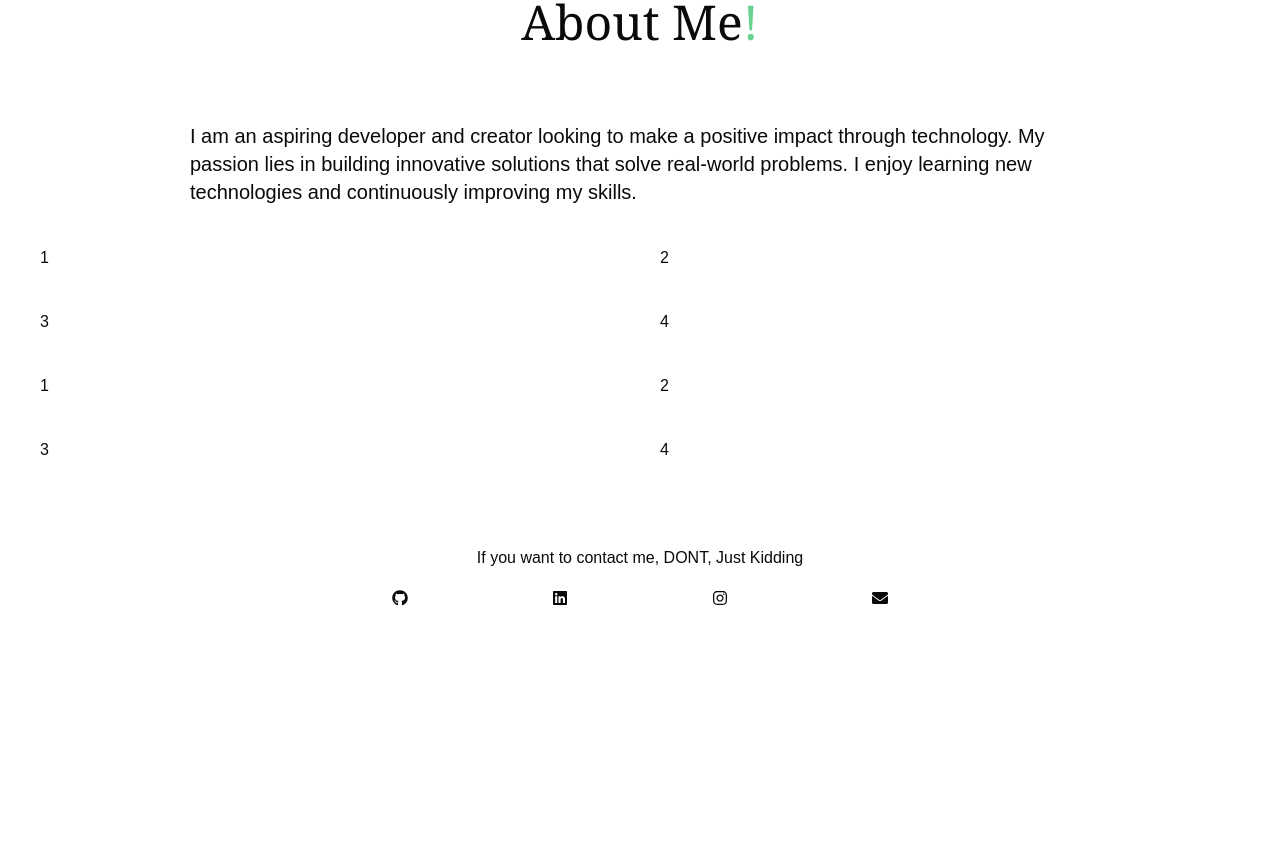
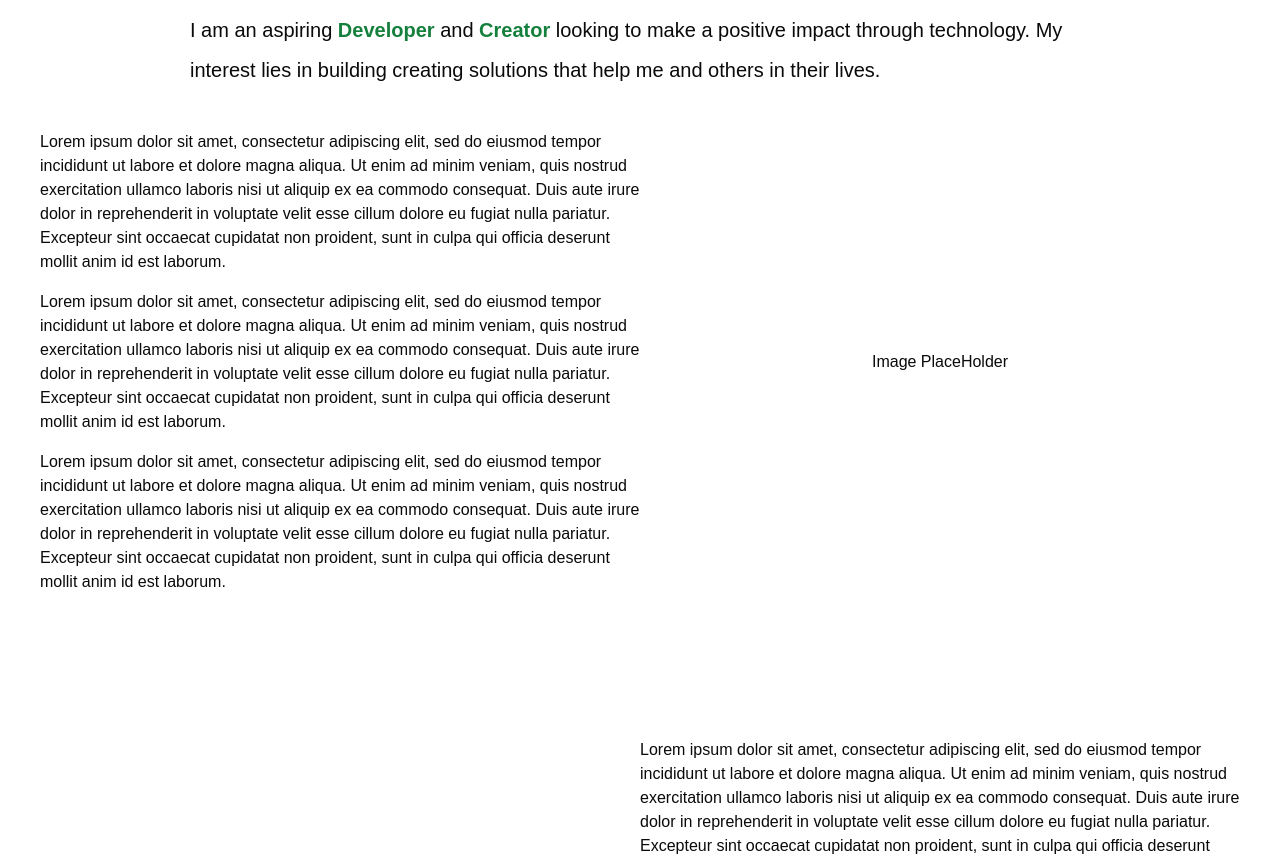
Before and after one commit to adamsulemanji/PersonalWebsite, a Next.js app in the folder frontend/: page / in a window 1280 px wide. Shown: the part 1940-2797 px from the top of the page. Before the commit the page ends 2566 px from the top, so only its background shows below. Built offline with nearby package versions, Linux system fonts and the light colour scheme.

Commit message:
Adding section for about me and placeholder text

```diff
--- a/frontend/src/app/page.tsx
+++ b/frontend/src/app/page.tsx
@@ -33,7 +33,7 @@ export default function Home() {
             </span>
           </div>
 
-          <span className="absolute mt-5 -bottom-5 left-0 w-0 transition-all h-2 bg-green-400 group-hover:w-full dark:bg-blue-500"></span>
+          <span className="absolute mt-5 -bottom-5 left-0 w-0 transition-all h-2 bg-green-700 group-hover:w-full dark:bg-blue-500"></span>
         </section>
         <section
           id="section-projects"
@@ -51,6 +51,9 @@ export default function Home() {
             <span className="mx-4">Stay tuned for updates and progress!</span>
             <span className="mx-4">
               Check out my projects once they are done!
+            </span>
+            <span className="mx-4">
+              I am trying to use AI as little as possible to build this!
             </span>
           </div>
         </section>
@@ -92,26 +95,90 @@ export default function Home() {
         <section className="mt-32" id="section-about">
           <div className="w-full max-w-[1200px]">
             <div className="flex flex-col gap-4 items-center">
-              <div className="text-5xl font-serif font-light pb-10">
-                <b>About Me</b>
+              {/* <div className="text-5xl font-serif font-light pb-10">
+                <b>About Me </b>
                 <span className="accent">!</span>
-              </div>
-              <div className="text-xl mt-5 mb-10 w-3/4">
-                I am an aspiring developer and creator looking to make a
-                positive impact through technology. My passion lies in building
-                innovative solutions that solve real-world problems. I enjoy
-                learning new technologies and continuously improving my skills.
+              </div> */}
+              <div className="text-xl mt-3 mb-10 w-3/4 leading-loose">
+                I am an aspiring <b className="accent">Developer</b> and{" "}
+                <b className="accent">Creator</b> looking to make a positive
+                impact through technology. My interest lies in building creating
+                solutions that help me and others in their lives.
               </div>
             </div>
-            <div className="grid grid-cols-2 gap-10 w-full">
-              <div>1</div>
-              <div>2</div>
-              <div>3</div>
-              <div>4</div>
-              <div>1</div>
-              <div>2</div>
-              <div>3</div>
-              <div>4</div>
+            <div className="grid grid-cols-2 w-full">
+              <div className="">
+                <p>
+                  Lorem ipsum dolor sit amet, consectetur adipiscing elit, sed
+                  do eiusmod tempor incididunt ut labore et dolore magna aliqua.
+                  Ut enim ad minim veniam, quis nostrud exercitation ullamco
+                  laboris nisi ut aliquip ex ea commodo consequat. Duis aute
+                  irure dolor in reprehenderit in voluptate velit esse cillum
+                  dolore eu fugiat nulla pariatur. Excepteur sint occaecat
+                  cupidatat non proident, sunt in culpa qui officia deserunt
+                  mollit anim id est laborum.
+                </p>
+                <p className="mt-4">
+                  Lorem ipsum dolor sit amet, consectetur adipiscing elit, sed
+                  do eiusmod tempor incididunt ut labore et dolore magna aliqua.
+                  Ut enim ad minim veniam, quis nostrud exercitation ullamco
+                  laboris nisi ut aliquip ex ea commodo consequat. Duis aute
+                  irure dolor in reprehenderit in voluptate velit esse cillum
+                  dolore eu fugiat nulla pariatur. Excepteur sint occaecat
+                  cupidatat non proident, sunt in culpa qui officia deserunt
+                  mollit anim id est laborum.{" "}
+                </p>
+                <p className="mt-4">
+                  Lorem ipsum dolor sit amet, consectetur adipiscing elit, sed
+                  do eiusmod tempor incididunt ut labore et dolore magna aliqua.
+                  Ut enim ad minim veniam, quis nostrud exercitation ullamco
+                  laboris nisi ut aliquip ex ea commodo consequat. Duis aute
+                  irure dolor in reprehenderit in voluptate velit esse cillum
+                  dolore eu fugiat nulla pariatur. Excepteur sint occaecat
+                  cupidatat non proident, sunt in culpa qui officia deserunt
+                  mollit anim id est laborum.
+                </p>
+              </div>
+              <div className="flex items-center justify-center">
+                <p>Image PlaceHolder</p>
+              </div>
+              <div className="mt-36"></div>
+              <div></div>
+              <div className="flex items-center justify-center">
+                <p>Image PlaceHolder</p>
+              </div>
+              <div className="">
+                <p>
+                  Lorem ipsum dolor sit amet, consectetur adipiscing elit, sed
+                  do eiusmod tempor incididunt ut labore et dolore magna aliqua.
+                  Ut enim ad minim veniam, quis nostrud exercitation ullamco
+                  laboris nisi ut aliquip ex ea commodo consequat. Duis aute
+                  irure dolor in reprehenderit in voluptate velit esse cillum
+                  dolore eu fugiat nulla pariatur. Excepteur sint occaecat
+                  cupidatat non proident, sunt in culpa qui officia deserunt
+                  mollit anim id est laborum.
+                </p>
+                <p className="mt-4">
+                  Lorem ipsum dolor sit amet, consectetur adipiscing elit, sed
+                  do eiusmod tempor incididunt ut labore et dolore magna aliqua.
+                  Ut enim ad minim veniam, quis nostrud exercitation ullamco
+                  laboris nisi ut aliquip ex ea commodo consequat. Duis aute
+                  irure dolor in reprehenderit in voluptate velit esse cillum
+                  dolore eu fugiat nulla pariatur. Excepteur sint occaecat
+                  cupidatat non proident, sunt in culpa qui officia deserunt
+                  mollit anim id est laborum.{" "}
+                </p>
+                <p className="mt-4">
+                  Lorem ipsum dolor sit amet, consectetur adipiscing elit, sed
+                  do eiusmod tempor incididunt ut labore et dolore magna aliqua.
+                  Ut enim ad minim veniam, quis nostrud exercitation ullamco
+                  laboris nisi ut aliquip ex ea commodo consequat. Duis aute
+                  irure dolor in reprehenderit in voluptate velit esse cillum
+                  dolore eu fugiat nulla pariatur. Excepteur sint occaecat
+                  cupidatat non proident, sunt in culpa qui officia deserunt
+                  mollit anim id est laborum.
+                </p>
+              </div>
             </div>
           </div>
         </section>
--- a/frontend/src/styles/globals.css
+++ b/frontend/src/styles/globals.css
@@ -77,7 +77,7 @@ body {
 }
 
 .accent {
-  color: #68d391; /* Tailwind's green-400 */
+  color: #15803d; /* Tailwind's green-700 */
 }
 
 .dark .accent {
```
